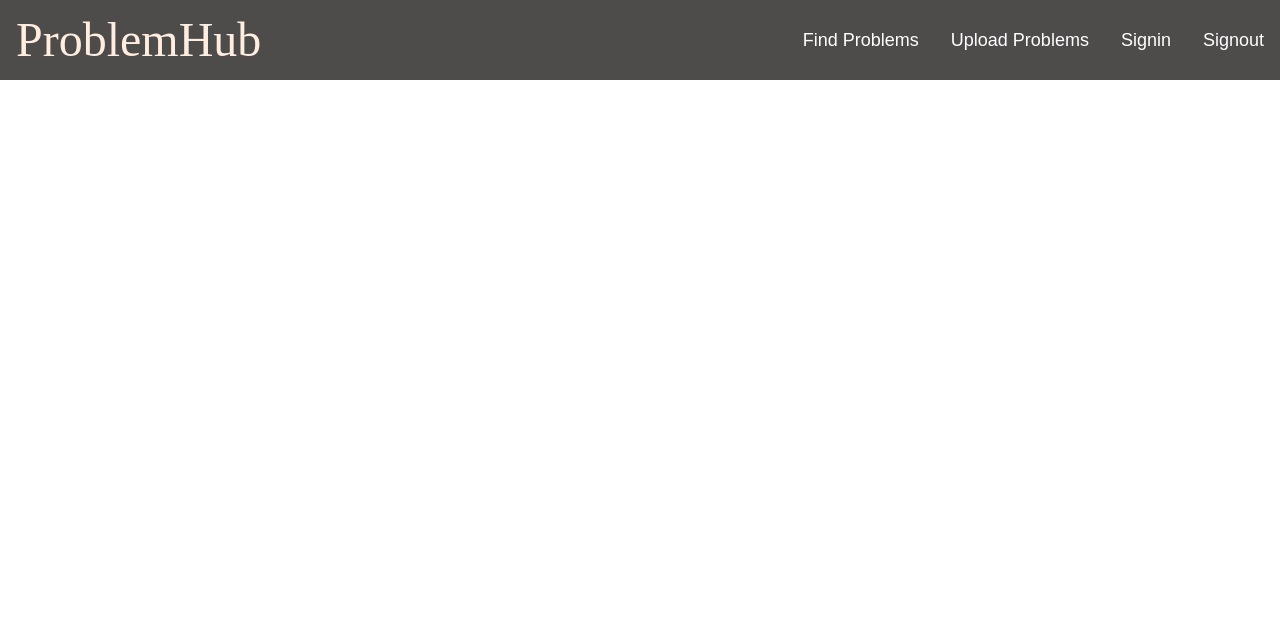
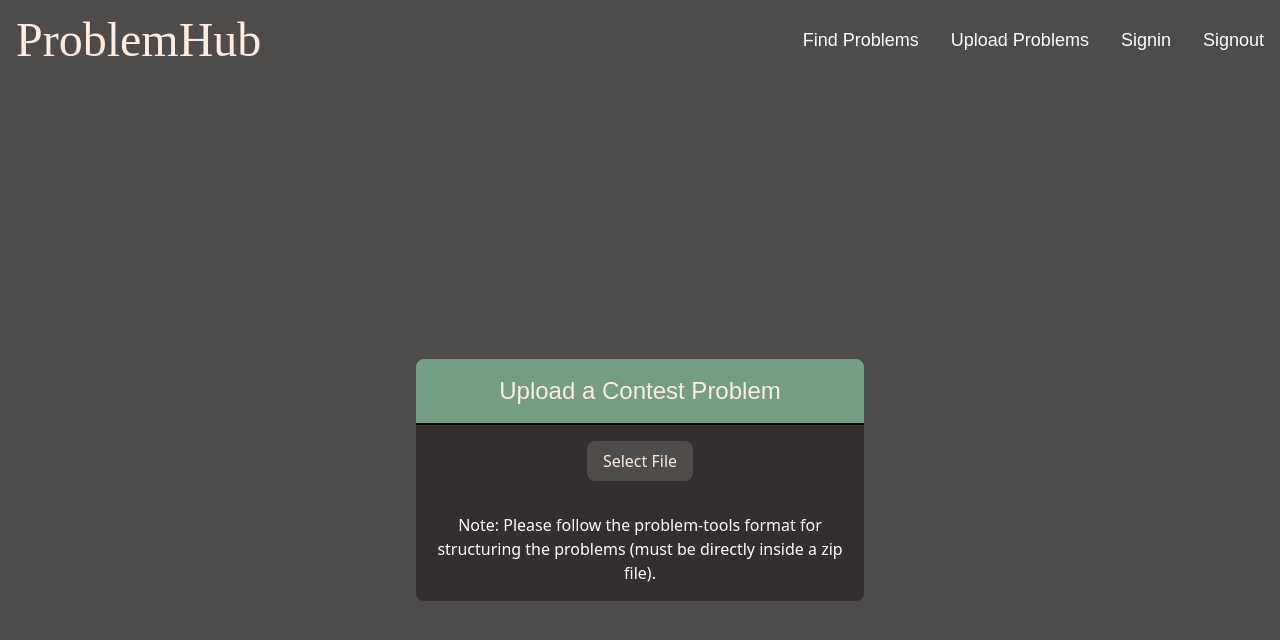
Before and after one commit to N0nameleft/Problem-Hub, a Next.js app in the folder client/: page /upload in a window 1280 px wide. Shown: the top 640 px of the page. Built offline with nearby package versions, Linux system fonts and the light colour scheme; a web font is replaced by a local one.

Commit message:
first upload page design, added functionality for users to open file explorer and select zip file

```diff
--- a/client/src/pages/upload.jsx
+++ b/client/src/pages/upload.jsx
@@ -1,13 +1,52 @@
-import React from 'react';
-import Navbar from '../components/Navbar';
+import React from 'react'
+import Navbar from '../components/Navbar'
 
-const UploadPage = () => {
-    return (
-        <>
-            <Navbar />
+const Upload = () => {
+    const [selectedFile, setSelectedFile] = React.useState('');
 
-        </>
-    )
+	const handleFileChange = (e) => {
+		const selectedFile = e.target.files[0]
+
+		if (selectedFile) {
+			// You can access the selected file using `selectedFile`.
+			// You can perform further actions with the file here.
+			setSelectedFile(`Selected File: ${selectedFile.name}`);
+		}
+	}
+
+	return (
+		<>
+			<Navbar />
+			<div className="flex min-h-screen items-center justify-center bg-phDarkgrey">
+				<div className="w-full max-w-md">
+					<div className="rounded-t-lg border-b-2 border-black bg-phGreen py-4 text-center  font-manjari text-2xl text-phLinen">
+						Upload a Contest Problem
+					</div>
+					{/*make a button underneath that says "Select File" and when you click it, it takes you to a file explorer and you can select a file to upload*/}
+					<div className="flex flex-col items-center rounded-b-lg bg-phDarkergrey p-4 text-white">
+						<input
+							type="file"
+							accept=".zip" // Specify the file type you want to accept (in this case, .zip)
+							className="hidden" // Hide the input visually
+							id="fileInput" // Add an ID to the input element
+							onChange={handleFileChange} // Call a function when the file selection changes
+						/>
+						<label
+							htmlFor="fileInput"
+							className="cursor-pointer rounded-lg bg-phDarkgrey px-4 py-2 text-phLinen hover:bg-gray-600"
+						>
+							Select File
+						</label>
+						<p className="mt-4 text-center">{selectedFile}</p>
+						<p className="mt-4 text-center">
+							Note: Please follow the problem-tools format for structuring the
+							problems (must be directly inside a zip file).
+						</p>
+					</div>
+				</div>
+			</div>
+		</>
+	)
 }
 
-export default UploadPage;
+export default Upload
```
